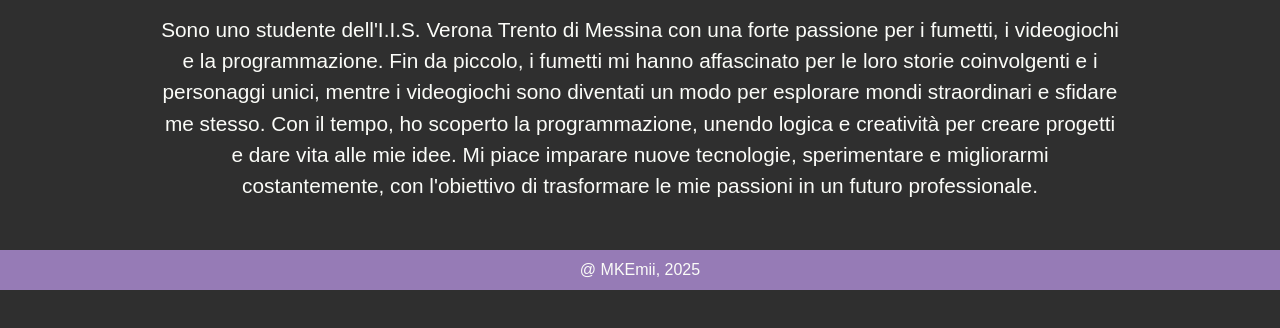
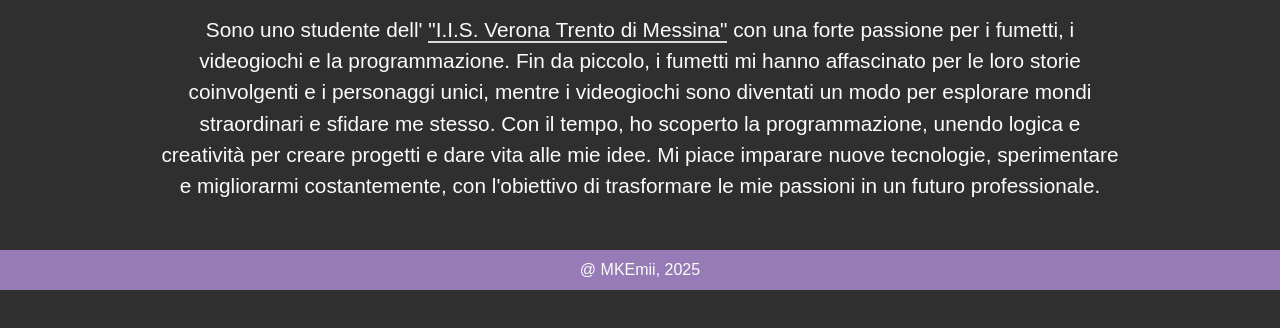
Before and after one commit to mkemii/EmilioLisciotto, a plain HTML site: page src/code/index.html in a window 1280 px wide. Shown: the part 510-838 px from the top of the page. Drawn offline with nearby package versions, Linux system fonts and the light colour scheme.

Commit message:
link alla scuola

```diff
--- a/src/code/index.html
+++ b/src/code/index.html
@@ -27,11 +27,10 @@
             <img src="/public/ryo.jpeg" alt="ryo-alt" id="ryo">
         </div>
 
-
         <div data-aos="fade-in" data-aos-duration="1200" data-aos-easing="ease-in-out" id="about">
             <h1 class="header">About me</h1>
             <p id="about-container">
-                Sono uno studente dell'I.I.S. Verona Trento di Messina con una forte passione per i fumetti, i videogiochi e la programmazione.
+                Sono uno studente dell' <a href="https://nuovo.veronatrento.it/" target="_blank" class="underscored">"I.I.S. Verona Trento di Messina"</a> con una forte passione per i fumetti, i videogiochi e la programmazione.
                 Fin da piccolo, i fumetti mi hanno affascinato per le loro storie coinvolgenti e i personaggi unici, mentre i videogiochi sono diventati un modo per esplorare mondi straordinari e sfidare me stesso.
                 Con il tempo, ho scoperto la programmazione, unendo logica e creatività per creare progetti e dare vita alle mie idee.
                 Mi piace imparare nuove tecnologie, sperimentare e migliorarmi costantemente, con l'obiettivo di trasformare le mie passioni in un futuro professionale.
--- a/src/code/script.js
+++ b/src/code/script.js
@@ -36,7 +36,7 @@ window.onblur = function() {
 }
 
 window.onfocus = function() {
-  document.title = 'MKEmii';
+  document.title = 'Emilio Lisciotto';
 }
 
 //######################################################################
--- a/src/style/styles.css
+++ b/src/style/styles.css
@@ -18,6 +18,11 @@ body {
     background-attachment: fixed;
     display: inline-flex;
     font-family: sans-serif;
+}
+
+.underscored {
+  border-bottom: 2px solid #D9D9D9;
+  display: inline;
 }
 
 .container {
```
